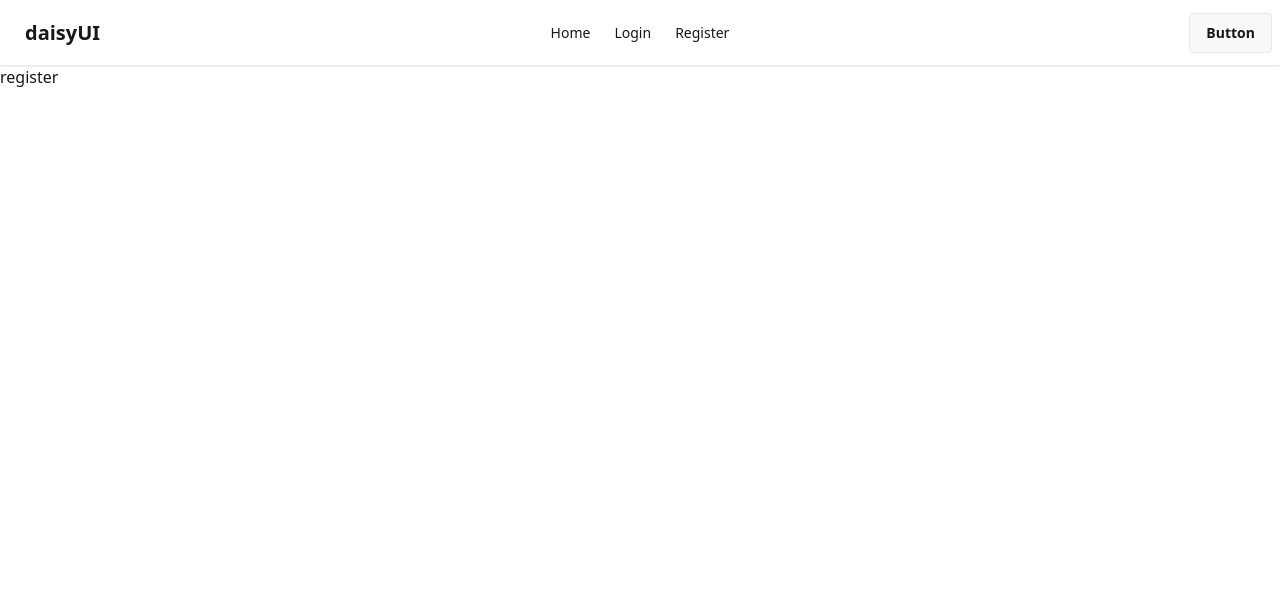
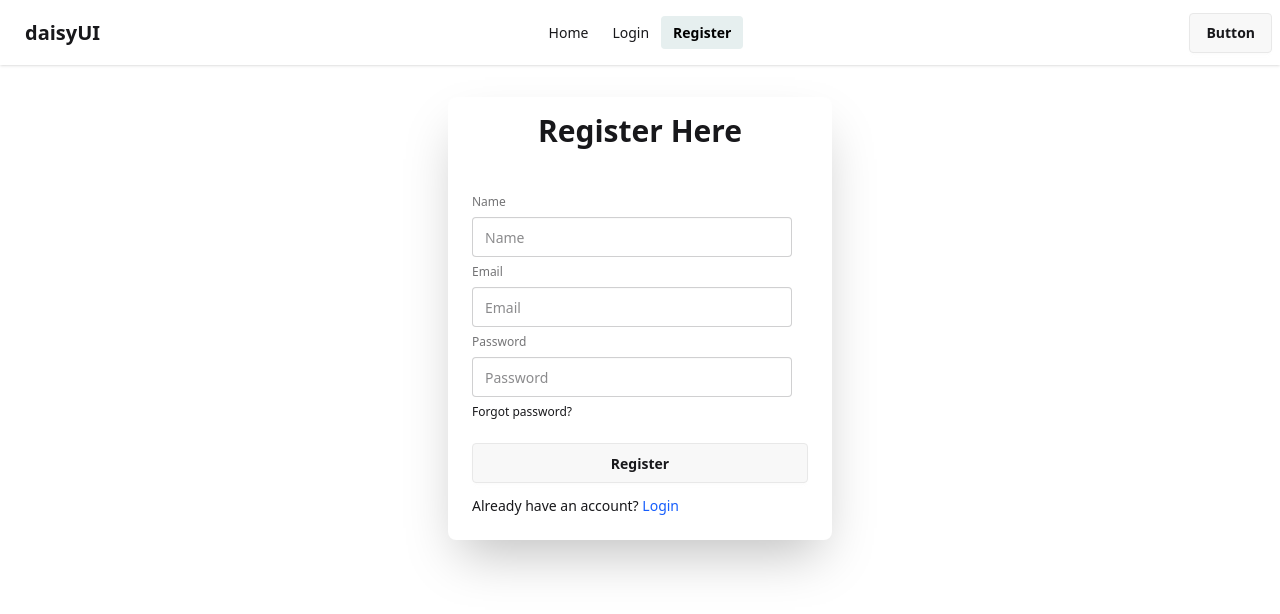
Before and after one commit to AKToran/web-day84-react-auth-integration-w-private-route, a React (Vite) app: page /register in a window 1280 px wide. Shown: the top 614 px of the page. Built offline with nearby package versions, Linux system fonts and the light colour scheme.

Commit message:
login, register form and firebase, env

```diff
--- a/package.json
+++ b/package.json
@@ -11,6 +11,7 @@
   },
   "dependencies": {
     "@tailwindcss/vite": "^4.1.4",
+    "firebase": "^11.6.1",
     "react": "^19.0.0",
     "react-dom": "^19.0.0",
     "react-router": "^7.5.3",
--- a/src/App.css
+++ b/src/App.css
@@ -5,3 +5,9 @@
   max-width: 1280px;
   margin: 0 auto;
 }
+
+.active{
+  background-color: rgb(230, 239, 239);
+  color: black;
+  font-weight: 600;
+}
--- a/src/Components/Login/Login.jsx
+++ b/src/Components/Login/Login.jsx
@@ -1,9 +1,23 @@
-import React from 'react';
+import React from "react";
+import { Link } from "react-router";
 
 const Login = () => {
   return (
-    <div>
-      login
+    <div className="card mx-auto mt-8 bg-base-100 w-full max-w-sm shrink-0 shadow-2xl">
+      <h1 className="text-3xl font-bold text-center py-4">Login Now</h1>
+      <div className="card-body">
+        <form className="fieldset">
+          <label className="label">Email</label>
+          <input type="email" className="input" placeholder="Email" />
+          <label className="label">Password</label>
+          <input type="password" className="input" placeholder="Password" />
+          <div>
+            <a className="link link-hover">Forgot password?</a>
+          </div>
+          <button className="btn mt-4">Login</button>
+        </form>
+        <p>Don't have an account? <Link className="text-blue-600 hover:underline" to={'/register'}>Register</Link> </p>
+      </div>
     </div>
   );
 };
--- a/src/Components/Register/Register.jsx
+++ b/src/Components/Register/Register.jsx
@@ -1,9 +1,39 @@
-import React from 'react';
+import React from "react";
+import { Link } from "react-router";
 
 const Register = () => {
+  const handleRegister = (e) => {
+    e.preventDefault();
+    const name = e.target.name.value;
+    const email = e.target.email.value;
+    const password = e.target.password.value;
+
+    console.log(name,email, password);
+  };
+
   return (
-    <div>
-      register
+    <div className="card mx-auto mt-8 bg-base-100 w-full max-w-sm shrink-0 shadow-2xl">
+      <h1 className="text-3xl font-bold text-center py-4">Register Here</h1>
+      <div className="card-body">
+        <form onSubmit={handleRegister} className="fieldset">
+          <label className="label">Name</label>
+          <input type="text" name="name" className="input" placeholder="Name" />
+          <label className="label">Email</label>
+          <input type="email" name="email" className="input" placeholder="Email" />
+          <label className="label">Password</label>
+          <input type="password" name="password" className="input" placeholder="Password" />
+          <div>
+            <a className="link link-hover">Forgot password?</a>
+          </div>
+          <button className="btn mt-4">Register</button>
+        </form>
+        <p>
+          Already have an account?{" "}
+          <Link className="text-blue-600 link-hover" to={"/login"}>
+            Login
+          </Link>{" "}
+        </p>
+      </div>
     </div>
   );
 };
--- /dev/null
+++ b/src/firebase.init.js
@@ -0,0 +1,17 @@
+// src/firebase/firebase.init.js
+import { initializeApp } from "firebase/app";
+import { getAuth } from "firebase/auth";
+
+
+const firebaseConfig = {
+  apiKey: import.meta.env.VITE_FIREBASE_API_KEY,
+  authDomain: import.meta.env.VITE_FIREBASE_AUTH_DOMAIN,
+  projectId: import.meta.env.VITE_FIREBASE_PROJECT_ID,
+  storageBucket: import.meta.env.VITE_FIREBASE_STORAGE_BUCKET,
+  messagingSenderId: import.meta.env.VITE_FIREBASE_MESSAGING_SENDER_ID,
+  appId: import.meta.env.VITE_FIREBASE_APP_ID,
+};
+
+const app = initializeApp(firebaseConfig);
+
+export const auth = getAuth(app);
```
Also changed, not shown: 2 other files (tests, documents, lock files or other folders).
